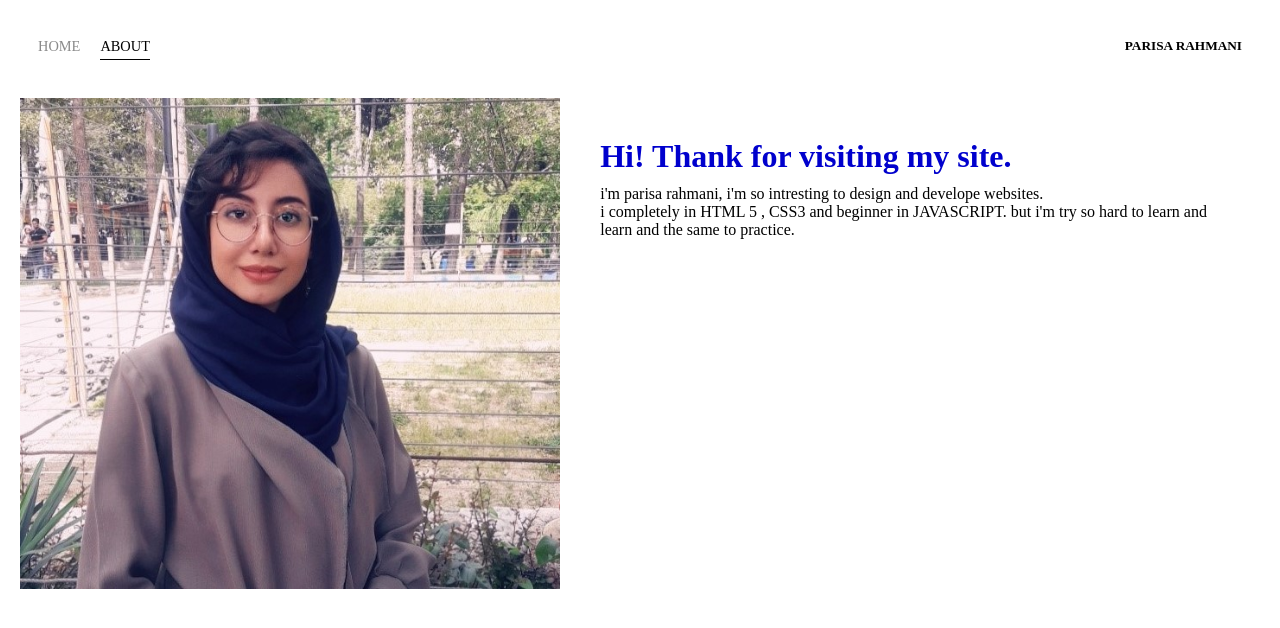
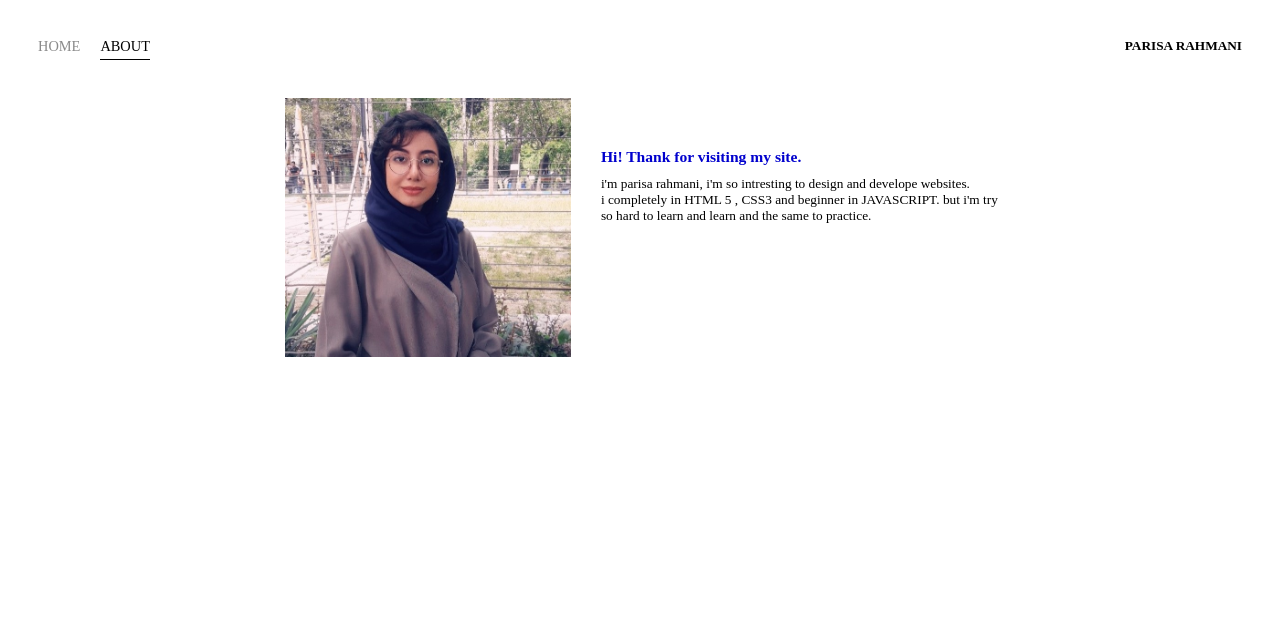
Before and after one commit to parisa-rahmani/css-grid, a plain HTML site: page about.html in a window 1280 px wide. Drawn offline with Linux system fonts and the light colour scheme.

Commit message:
modified style

```diff
--- a/about.html
+++ b/about.html
@@ -30,9 +30,9 @@
                 <img src="img/pro.jpg" alt="">
             </div>
             <div class="profile-content">
-                <h1>
+                <h3>
                     Hi! Thank for visiting my site.
-                </h1>
+                </h3>
                 <p>i'm parisa rahmani, i'm so intresting to design and develope websites.</p>
                 <p>i completely in HTML 5 , CSS3 and beginner in JAVASCRIPT. but i'm try so hard to learn and learn and the same to practice. </p>
             </div>
--- a/style.css
+++ b/style.css
@@ -114,16 +114,22 @@
     grid-template-columns: auto auto;
 }
 
+.profile{
+    text-align: right;
+}
 .profile img{
-    margin-left: 20px;
-    width: 100%;
+
+    width: 50%;
+
 }
 
 .profile-content{
-    padding: 40px 60px;
+    padding: 50px 30px;
+    font-size: smaller;
+    width: 65%;
 }
 
-.profile-content h1{
+.profile-content h3{
     color: mediumblue;
     margin-bottom: 10px;
 }
```
